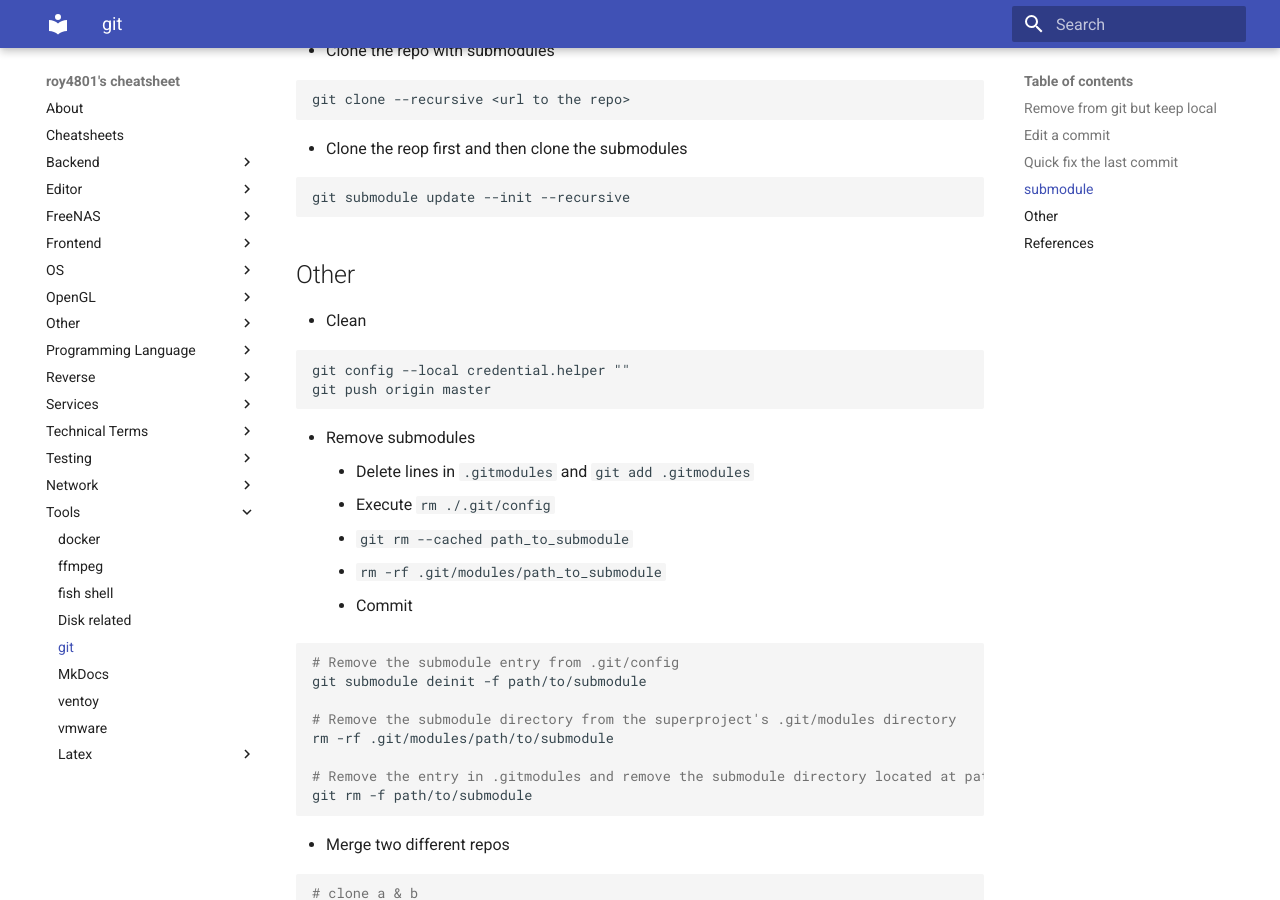
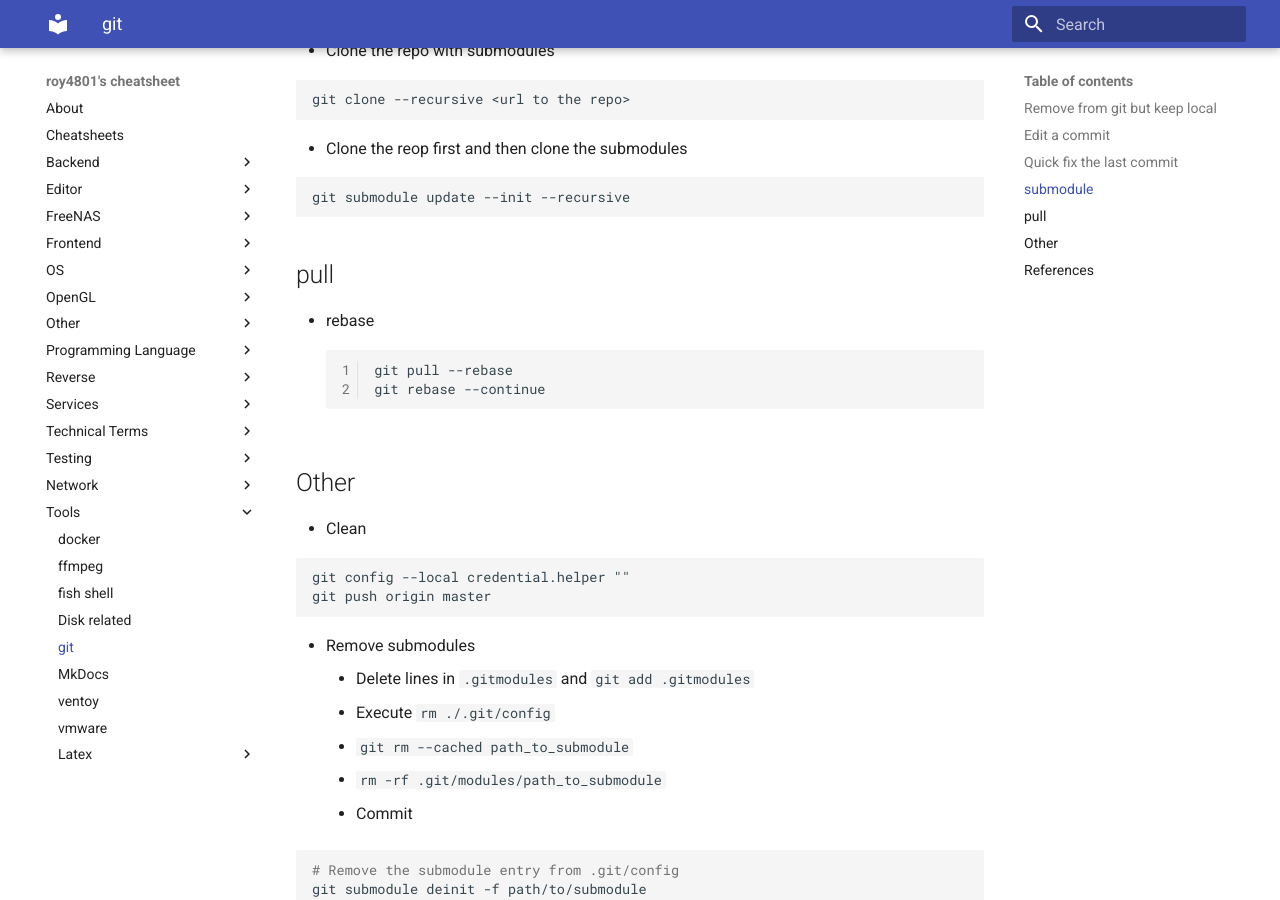
Before and after one commit to roy4801/docs.roy4801.tw, an MkDocs documentation site: the page built from docs/tools/git.md, in a window 1280 px wide and 900 px high, scrolled down 1265 px. Built offline with MkDocs 1.6.1 and Material for MkDocs 9.7.7, drawn with Linux system fonts in a browser that asks for light colours.

Commit message:
update git

````diff
--- a/docs/tools/git.md
+++ b/docs/tools/git.md
@@ -72,6 +72,14 @@ git clone --recursive <url to the repo>
 git submodule update --init --recursive
 ```
 
+## pull
+
+- rebase
+```bash linenums="1"
+git pull --rebase
+git rebase --continue
+```
+
 ## Other
 
 * Clean
````
